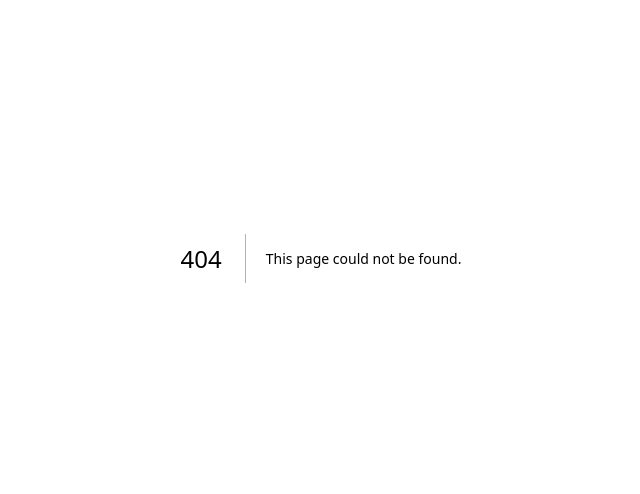
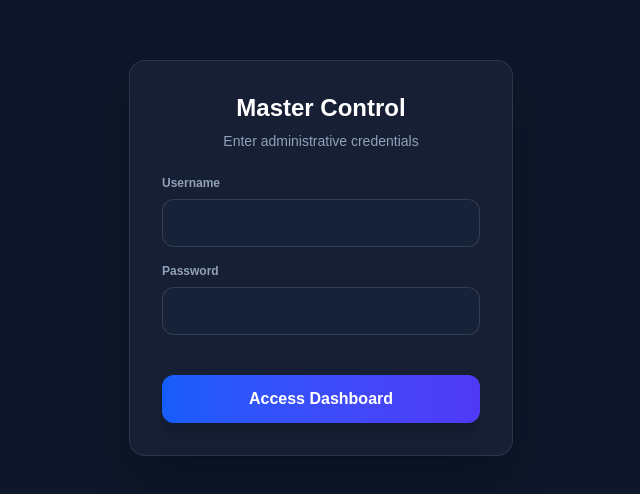
Before and after one commit to moraspirit/epilogue-quiz-game-web-app, a Next.js app: page /admin-login in a window 1280 px wide. Before the commit this address had no page. Shown: the part 142-636 px from the top of the page, without its empty margins (319-959 px from the left). Built offline with nearby package versions, Linux system fonts and the light colour scheme; no server answers.

Commit message:
admin-login created

```diff
--- /dev/null
+++ b/app/admin-login/actions.ts
@@ -0,0 +1,32 @@
+'use server';
+
+import { cookies } from 'next/headers';
+import { redirect } from 'next/navigation';
+import { createToken } from '@/lib/jwt';
+
+export async function loginAdmin(formData: FormData) {
+  const username = formData.get('username') as string;
+  const password = formData.get('password') as string;
+
+  // Verifies against your .env file
+  if (
+    username !== process.env.ADMIN_USERNAME ||
+    password !== process.env.ADMIN_PASSWORD
+  ) {
+    return { error: 'Invalid admin credentials' };
+  }
+
+  // Generates the secure cookie token
+  const jwt = await createToken({ role: 'admin' });
+
+  const cookieStore = await cookies();
+  cookieStore.set('admin_session', jwt, {
+    httpOnly: true,
+    secure: process.env.NODE_ENV === 'production',
+    sameSite: 'lax',
+    path: '/',
+  });
+
+  // Sends you to the dashboard
+  redirect('/admin');
+}
--- /dev/null
+++ b/app/admin-login/page.tsx
@@ -0,0 +1,59 @@
+'use client';
+
+import { useState } from 'react';
+import { loginAdmin } from './actions';
+
+export default function AdminLoginPage() {
+  const [error, setError] = useState<string | null>(null);
+
+  async function handleSubmit(formData: FormData) {
+    const result = await loginAdmin(formData);
+    if (result?.error) {
+      setError(result.error);
+    }
+  }
+
+  return (
+    <div className="min-h-screen flex items-center justify-center p-4 bg-[#0d1729] text-white">
+      <div className="max-w-sm w-full rounded-2xl border border-white/10 bg-[#172136]/92 p-8 shadow-2xl shadow-slate-950/35">
+        <h1 className="text-2xl font-black leading-tight text-center mb-2">Master Control</h1>
+        <p className="text-center text-sm font-medium text-slate-400 mb-6">Enter administrative credentials</p>
+
+        {error && (
+          <div className="mb-4 p-3 text-sm font-medium border border-red-500/50 bg-red-500/10 text-red-400 rounded-lg text-center">
+            {error}
+          </div>
+        )}
+
+        <form action={handleSubmit} className="space-y-4">
+          <div>
+            <label className="block text-xs font-bold text-slate-400 mb-2">Username</label>
+            <input
+              type="text"
+              name="username"
+              required
+              className="w-full flex h-12 items-center rounded-xl border border-slate-600/55 bg-[#172238] px-4 text-white focus:border-blue-400 focus:outline-none transition"
+            />
+          </div>
+
+          <div>
+            <label className="block text-xs font-bold text-slate-400 mb-2">Password</label>
+            <input
+              type="password"
+              name="password"
+              required
+              className="w-full flex h-12 items-center rounded-xl border border-slate-600/55 bg-[#172238] px-4 text-white focus:border-blue-400 focus:outline-none transition"
+            />
+          </div>
+
+          <button
+            type="submit"
+            className="mt-6 h-12 w-full rounded-xl bg-gradient-to-r from-blue-600 to-indigo-600 text-base font-black text-white shadow-xl transition hover:scale-[1.02] cursor-pointer"
+          >
+            Access Dashboard
+          </button>
+        </form>
+      </div>
+    </div>
+  );
+}
--- a/middleware.ts
+++ b/middleware.ts
@@ -1,31 +1,29 @@
 import { NextResponse } from 'next/server';
 import type { NextRequest } from 'next/server';
-import { verifyToken } from './lib/jwt'; // Adjust path if your middleware is elsewhere
+import { verifyToken } from '@/lib/jwt';
 
 export async function middleware(request: NextRequest) {
-  // 1. Grab the cookie
   const token = request.cookies.get('admin_session')?.value;
 
+  // If no token, kick them to the secret admin login page
   if (!token) {
-    return NextResponse.redirect(new URL('/login', request.url));
+    return NextResponse.redirect(new URL('/admin-login', request.url));
   }
 
   try {
-    // 2. Use your existing verifyToken utility
     const payload = await verifyToken(token);
 
-    // 3. (Optional) Check if the token specifically belongs to an admin
     if (payload.role !== 'admin') {
-      return NextResponse.redirect(new URL('/login', request.url));
+      return NextResponse.redirect(new URL('/admin-login', request.url));
     }
 
     return NextResponse.next();
   } catch (error) {
-    // Token is invalid or expired
-    return NextResponse.redirect(new URL('/login', request.url));
+    return NextResponse.redirect(new URL('/admin-login', request.url));
   }
 }
 
+// Protect the dashboard
 export const config = {
-  matcher: ['/admin/:path*'],
+  matcher: ['/admin', '/admin/:path*'],
 };
```
